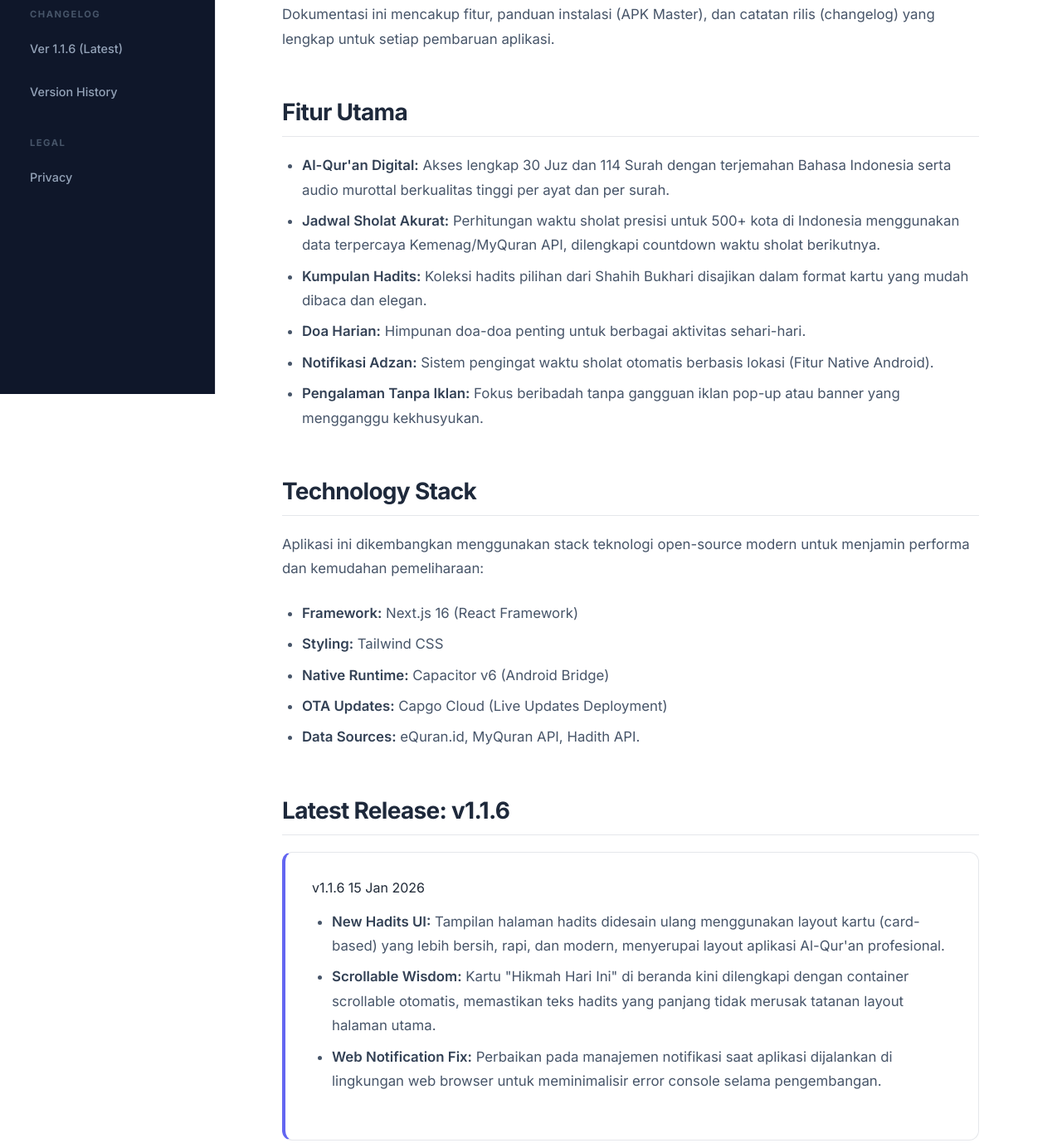
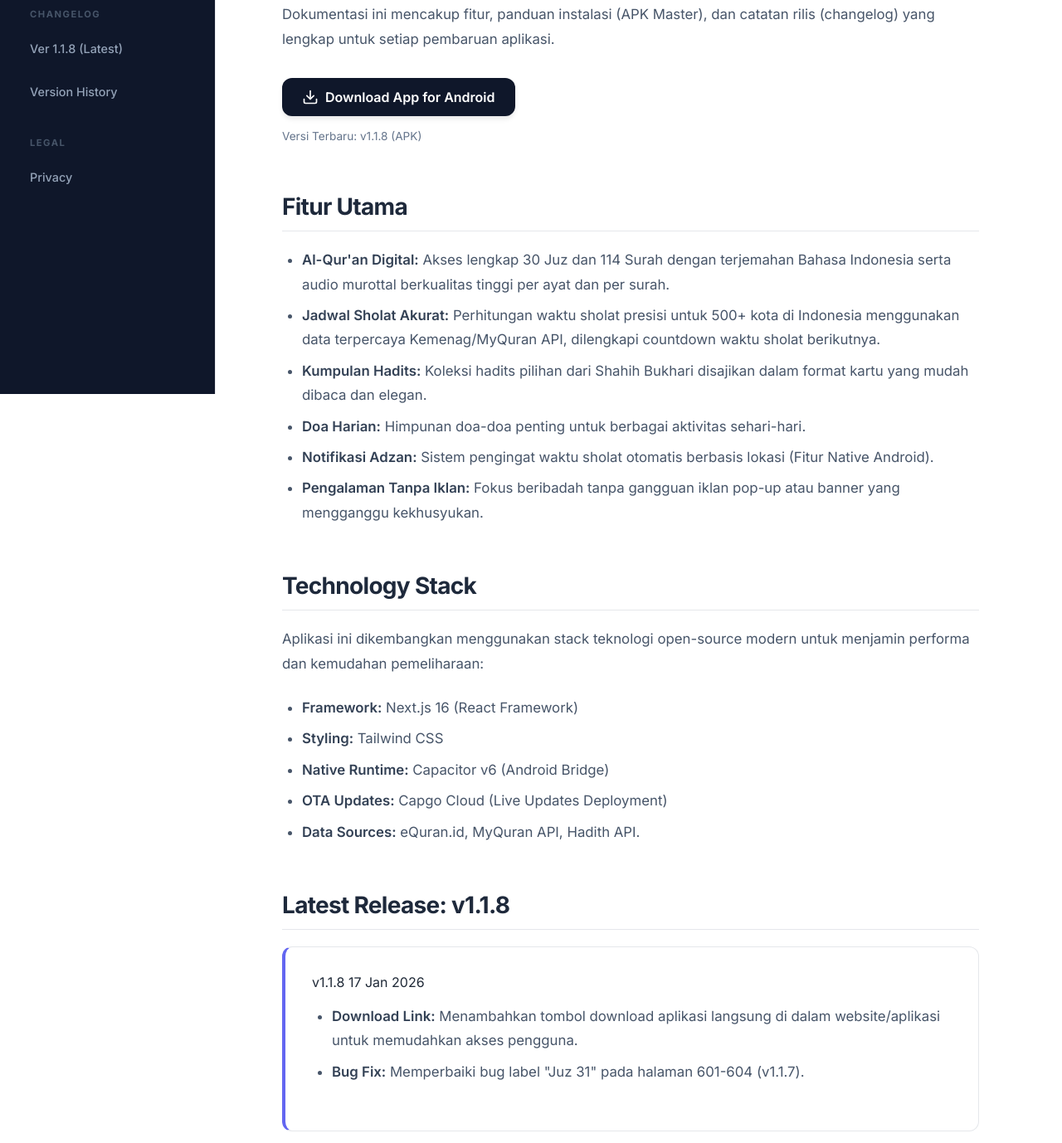
Before and after one commit to RA-122140131-MuhammadSalmanAzizi/pimoapk-docs, a plain HTML site: page index.html in a window 1280 px wide. Shown: the part 325-1703 px from the top of the page at 83% size. Drawn offline with Linux system fonts and the light colour scheme.

Commit message:
docs: v1.1.8 added download link

```diff
--- a/index.html
+++ b/index.html
@@ -300,7 +300,7 @@
 
             <div class="section-title">Changelog</div>
             <ul>
-                <li><a href="#v1.1.6">Ver 1.1.6 (Latest)</a></li>
+                <li><a href="#curr">Ver 1.1.8 (Latest)</a></li>
                 <li><a href="#history">Version History</a></li>
             </ul>
 
@@ -313,7 +313,7 @@
 
     <main>
         <section id="intro">
-            <span class="badge">Docs v1.1.6</span>
+            <span class="badge">Docs v1.1.8</span>
             <h1>Portal Ibadah Mobile</h1>
             <p>
                 Aplikasi mobile all-in-one yang komprehensif untuk kebutuhan ibadah harian Muslim Indonesia.
@@ -324,6 +324,23 @@
                 Dokumentasi ini mencakup fitur, panduan instalasi (APK Master), dan catatan rilis (changelog) yang
                 lengkap untuk setiap pembaruan aplikasi.
             </p>
+            <div style="margin-top: 2rem;">
+                <a href="https://portalibadah.vercel.app/portalibadah.apk"
+                    style="background: #0f172a; color: white; padding: 0.8rem 1.5rem; text-decoration: none; border-radius: 12px; font-weight: 600; display: inline-flex; align-items: center; gap: 0.5rem; box-shadow: 0 4px 6px -1px rgba(0, 0, 0, 0.1); transition: all 0.2s;"
+                    onmouseover="this.style.transform='translateY(-2px)'; this.style.boxShadow='0 10px 15px -3px rgba(0, 0, 0, 0.1)';"
+                    onmouseout="this.style.transform='translateY(0)'; this.style.boxShadow='0 4px 6px -1px rgba(0, 0, 0, 0.1)';">
+                    <svg xmlns="http://www.w3.org/2000/svg" width="20" height="20" viewBox="0 0 24 24" fill="none"
+                        stroke="currentColor" stroke-width="2" stroke-linecap="round" stroke-linejoin="round">
+                        <path d="M21 15v4a2 2 0 0 1-2 2H5a2 2 0 0 1-2-2v-4"></path>
+                        <polyline points="7 10 12 15 17 10"></polyline>
+                        <line x1="12" y1="15" x2="12" y2="3"></line>
+                    </svg>
+                    Download App for Android
+                </a>
+                <p style="margin-top: 0.8rem; font-size: 0.85rem; color: #64748b;">
+                    Versi Terbaru: v1.1.8 (APK)
+                </p>
+            </div>
         </section>
 
         <section id="features">
@@ -356,9 +373,21 @@
             </ul>
         </section>
 
-        <section id="v1.1.6">
-            <h2>Latest Release: v1.1.6</h2>
+        <section id="curr">
+            <h2>Latest Release: v1.1.8</h2>
             <div class="version-card" style="border-left: 4px solid var(--primary);">
+                <div class="version-header">
+                    <span class="version-num">v1.1.8</span>
+                    <span class="version-date">17 Jan 2026</span>
+                </div>
+                <ul>
+                    <li><strong>Download Link:</strong> Menambahkan tombol download aplikasi langsung di dalam
+                        website/aplikasi untuk memudahkan akses pengguna.</li>
+                    <li><strong>Bug Fix:</strong> Memperbaiki bug label "Juz 31" pada halaman 601-604 (v1.1.7).</li>
+                </ul>
+            </div>
+
+            <div class="version-card">
                 <div class="version-header">
                     <span class="version-num">v1.1.6</span>
                     <span class="version-date">15 Jan 2026</span>
```
